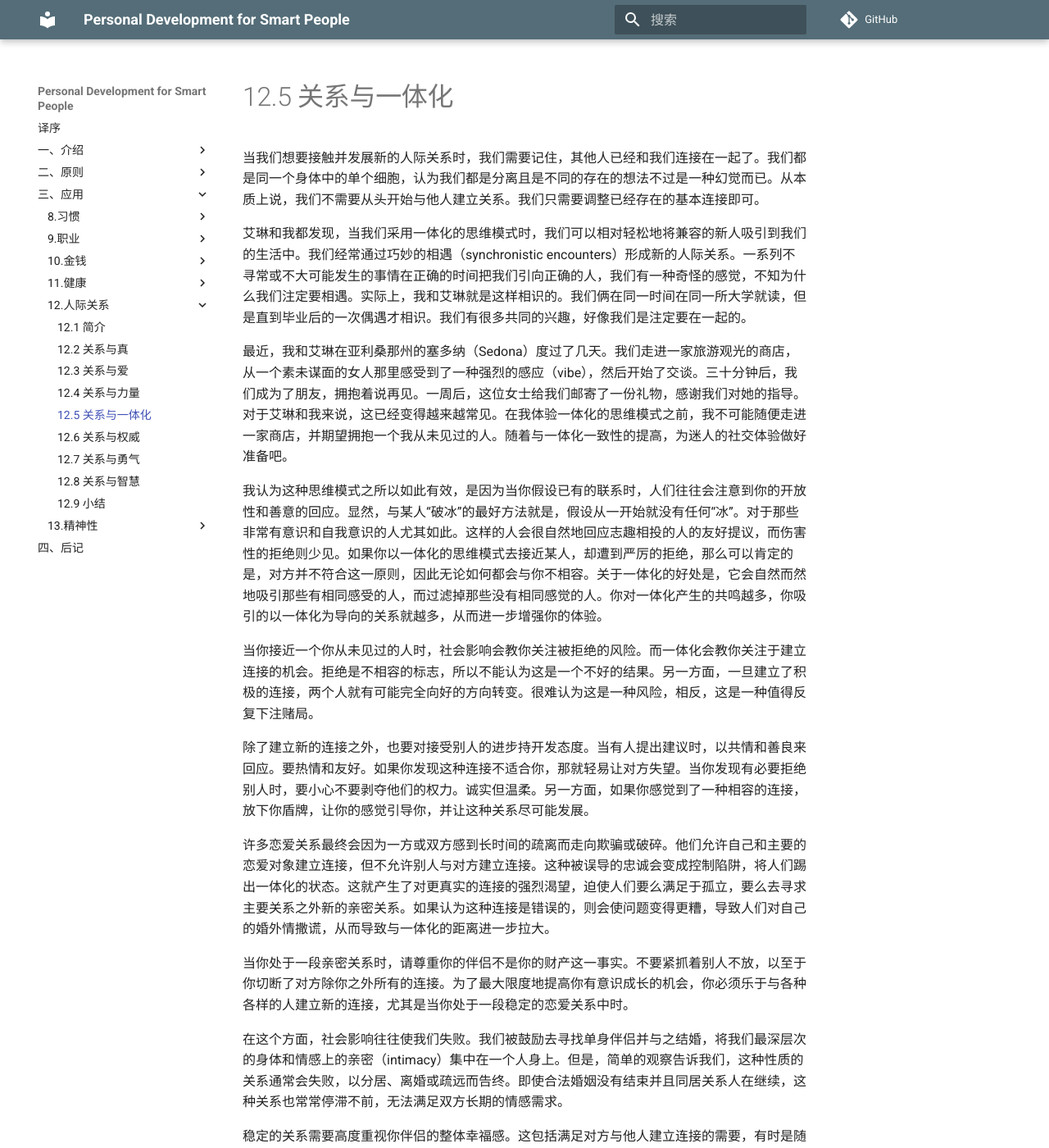
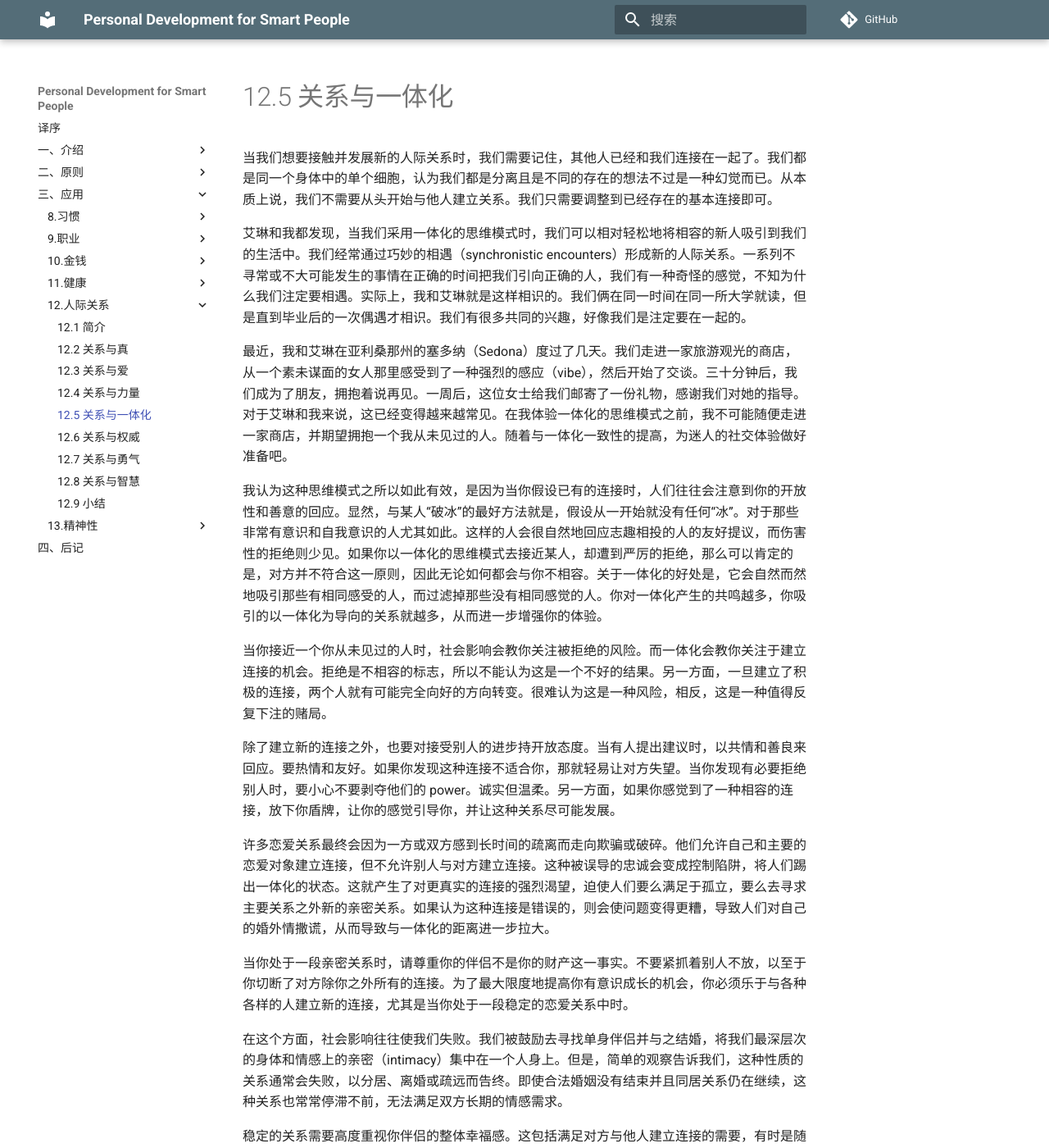
Before and after one commit to wtsnwei/pdsp, an MkDocs documentation site: the page built from docs/3.Application/12.relationships/04.relationship-and-oneness.md, in a window 1280 px wide and 1400 px high. Shown: the whole window at 82% size. Built offline with MkDocs 1.6.1 and Material for MkDocs 9.7.7, drawn with Linux system fonts in a browser that asks for light colours; comment, search, counter and statistics services are not loaded; some of the changed text lies outside the part shown.

Commit message:
修正语句

```diff
--- a/docs/3.Application/12.relationships/04.relationship-and-oneness.md
+++ b/docs/3.Application/12.relationships/04.relationship-and-oneness.md
@@ -3,22 +3,22 @@ title:      Relationships and Oneness
 date:       2021-03-17
 ---
 
-当我们想要接触并发展新的人际关系时，我们需要记住，其他人已经和我们连接在一起了。我们都是同一个身体中的单个细胞，认为我们都是分离且是不同的存在的想法不过是一种幻觉而已。从本质上说，我们不需要从头开始与他人建立关系。我们只需要调整已经存在的基本连接即可。
+当我们想要接触并发展新的人际关系时，我们需要记住，其他人已经和我们连接在一起了。我们都是同一个身体中的单个细胞，认为我们都是分离且是不同的存在的想法不过是一种幻觉而已。从本质上说，我们不需要从头开始与他人建立关系。我们只需要调整到已经存在的基本连接即可。
 
-艾琳和我都发现，当我们采用一体化的思维模式时，我们可以相对轻松地将兼容的新人吸引到我们的生活中。我们经常通过巧妙的相遇（synchronistic encounters）形成新的人际关系。一系列不寻常或不大可能发生的事情在正确的时间把我们引向正确的人，我们有一种奇怪的感觉，不知为什么我们注定要相遇。实际上，我和艾琳就是这样相识的。我们俩在同一时间在同一所大学就读，但是直到毕业后的一次偶遇才相识。我们有很多共同的兴趣，好像我们是注定要在一起的。
+艾琳和我都发现，当我们采用一体化的思维模式时，我们可以相对轻松地将相容的新人吸引到我们的生活中。我们经常通过巧妙的相遇（synchronistic encounters）形成新的人际关系。一系列不寻常或不大可能发生的事情在正确的时间把我们引向正确的人，我们有一种奇怪的感觉，不知为什么我们注定要相遇。实际上，我和艾琳就是这样相识的。我们俩在同一时间在同一所大学就读，但是直到毕业后的一次偶遇才相识。我们有很多共同的兴趣，好像我们是注定要在一起的。
 
 最近，我和艾琳在亚利桑那州的塞多纳（Sedona）度过了几天。我们走进一家旅游观光的商店，从一个素未谋面的女人那里感受到了一种强烈的感应（vibe），然后开始了交谈。三十分钟后，我们成为了朋友，拥抱着说再见。一周后，这位女士给我们邮寄了一份礼物，感谢我们对她的指导。对于艾琳和我来说，这已经变得越来越常见。在我体验一体化的思维模式之前，我不可能随便走进一家商店，并期望拥抱一个我从未见过的人。随着与一体化一致性的提高，为迷人的社交体验做好准备吧。
 
-我认为这种思维模式之所以如此有效，是因为当你假设已有的联系时，人们往往会注意到你的开放性和善意的回应。显然，与某人“破冰”的最好方法就是，假设从一开始就没有任何“冰”。对于那些非常有意识和自我意识的人尤其如此。这样的人会很自然地回应志趣相投的人的友好提议，而伤害性的拒绝则少见。如果你以一体化的思维模式去接近某人，却遭到严厉的拒绝，那么可以肯定的是，对方并不符合这一原则，因此无论如何都会与你不相容。关于一体化的好处是，它会自然而然地吸引那些有相同感受的人，而过滤掉那些没有相同感觉的人。你对一体化产生的共鸣越多，你吸引的以一体化为导向的关系就越多，从而进一步增强你的体验。
+我认为这种思维模式之所以如此有效，是因为当你假设已有的连接时，人们往往会注意到你的开放性和善意的回应。显然，与某人“破冰”的最好方法就是，假设从一开始就没有任何“冰”。对于那些非常有意识和自我意识的人尤其如此。这样的人会很自然地回应志趣相投的人的友好提议，而伤害性的拒绝则少见。如果你以一体化的思维模式去接近某人，却遭到严厉的拒绝，那么可以肯定的是，对方并不符合这一原则，因此无论如何都会与你不相容。关于一体化的好处是，它会自然而然地吸引那些有相同感受的人，而过滤掉那些没有相同感觉的人。你对一体化产生的共鸣越多，你吸引的以一体化为导向的关系就越多，从而进一步增强你的体验。
 
-当你接近一个你从未见过的人时，社会影响会教你关注被拒绝的风险。而一体化会教你关注于建立连接的机会。拒绝是不相容的标志，所以不能认为这是一个不好的结果。另一方面，一旦建立了积极的连接，两个人就有可能完全向好的方向转变。很难认为这是一种风险，相反，这是一种值得反复下注赌局。
+当你接近一个你从未见过的人时，社会影响会教你关注被拒绝的风险。而一体化会教你关注于建立连接的机会。拒绝是不相容的标志，所以不能认为这是一个不好的结果。另一方面，一旦建立了积极的连接，两个人就有可能完全向好的方向转变。很难认为这是一种风险，相反，这是一种值得反复下注的赌局。
 
-除了建立新的连接之外，也要对接受别人的进步持开发态度。当有人提出建议时，以共情和善良来回应。要热情和友好。如果你发现这种连接不适合你，那就轻易让对方失望。当你发现有必要拒绝别人时，要小心不要剥夺他们的权力。诚实但温柔。另一方面，如果你感觉到了一种相容的连接，放下你盾牌，让你的感觉引导你，并让这种关系尽可能发展。
+除了建立新的连接之外，也要对接受别人的进步持开放态度。当有人提出建议时，以共情和善良来回应。要热情和友好。如果你发现这种连接不适合你，那就轻易让对方失望。当你发现有必要拒绝别人时，要小心不要剥夺他们的 power。诚实但温柔。另一方面，如果你感觉到了一种相容的连接，放下你盾牌，让你的感觉引导你，并让这种关系尽可能发展。
 
 许多恋爱关系最终会因为一方或双方感到长时间的疏离而走向欺骗或破碎。他们允许自己和主要的恋爱对象建立连接，但不允许别人与对方建立连接。这种被误导的忠诚会变成控制陷阱，将人们踢出一体化的状态。这就产生了对更真实的连接的强烈渴望，迫使人们要么满足于孤立，要么去寻求主要关系之外新的亲密关系。如果认为这种连接是错误的，则会使问题变得更糟，导致人们对自己的婚外情撒谎，从而导致与一体化的距离进一步拉大。
 
 当你处于一段亲密关系时，请尊重你的伴侣不是你的财产这一事实。不要紧抓着别人不放，以至于你切断了对方除你之外所有的连接。为了最大限度地提高你有意识成长的机会，你必须乐于与各种各样的人建立新的连接，尤其是当你处于一段稳定的恋爱关系中时。
 
-在这个方面，社会影响往往使我们失败。我们被鼓励去寻找单身伴侣并与之结婚，将我们最深层次的身体和情感上的亲密（intimacy）集中在一个人身上。但是，简单的观察告诉我们，这种性质的关系通常会失败，以分居、离婚或疏远而告终。即使合法婚姻没有结束并且同居关系人在继续，这种关系也常常停滞不前，无法满足双方长期的情感需求。
+在这个方面，社会影响往往使我们失败。我们被鼓励去寻找单身伴侣并与之结婚，将我们最深层次的身体和情感上的亲密（intimacy）集中在一个人身上。但是，简单的观察告诉我们，这种性质的关系通常会失败，以分居、离婚或疏远而告终。即使合法婚姻没有结束并且同居关系仍在继续，这种关系也常常停滞不前，无法满足双方长期的情感需求。
 
-稳定的关系需要高度重视你伴侣的整体幸福感。这包括满足对方与他人建立连接的需要，有时是随意的，有时是更亲密的。如果你的主要关系阻止你与他人建立深厚的连接，那么你拥有的就是一个笼子，而不是有意识的伴侣。
+稳定的关系需要高度重视你伴侣的整体幸福感。这包括满足对方与他人建立连接的需要，有时是随意的，有时是更亲密的。如果你的人际主要关系阻止你与他人建立深厚的连接，那么你拥有的就是一个笼子，而不是有意识的伴侣。
```
